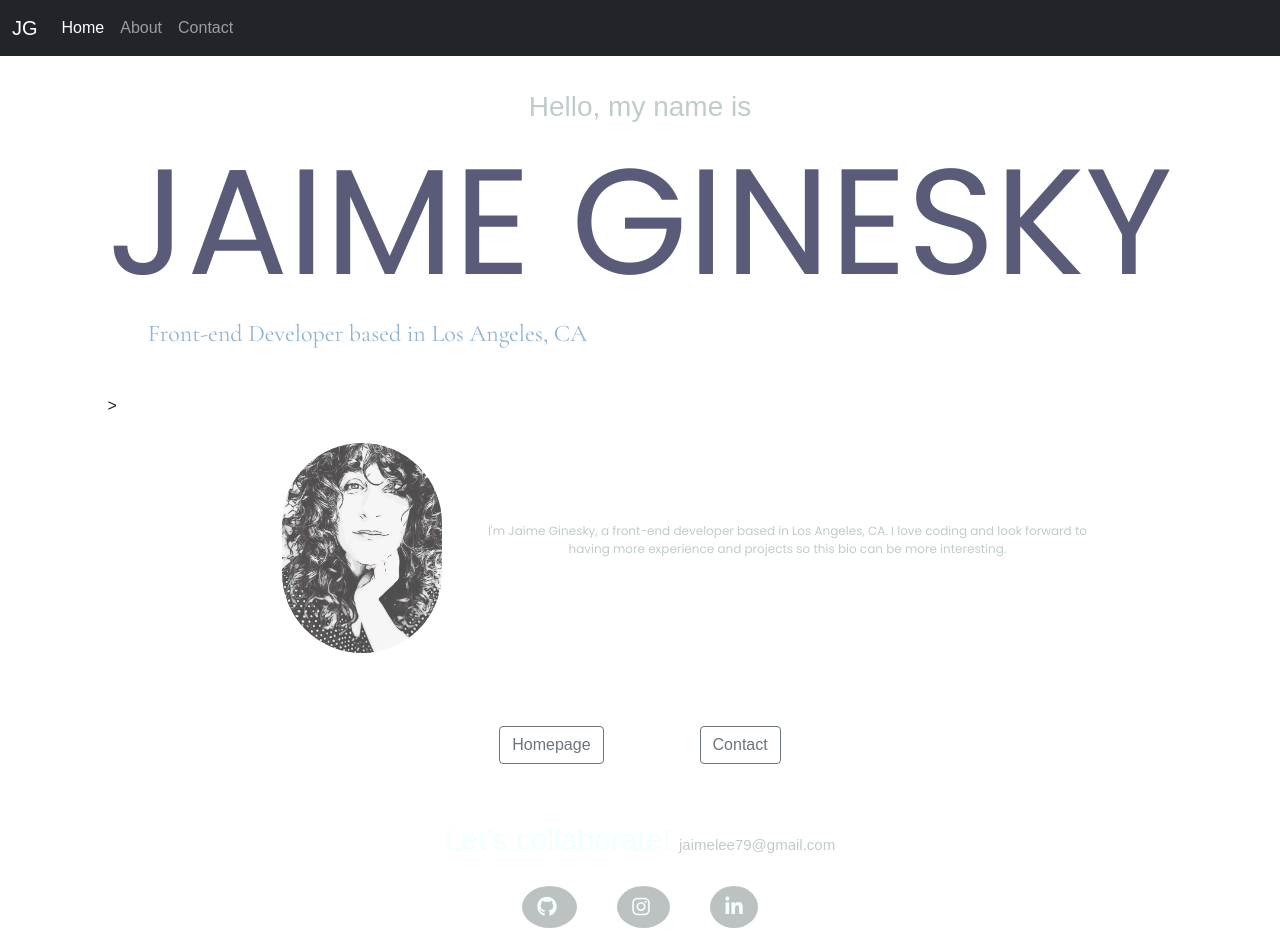
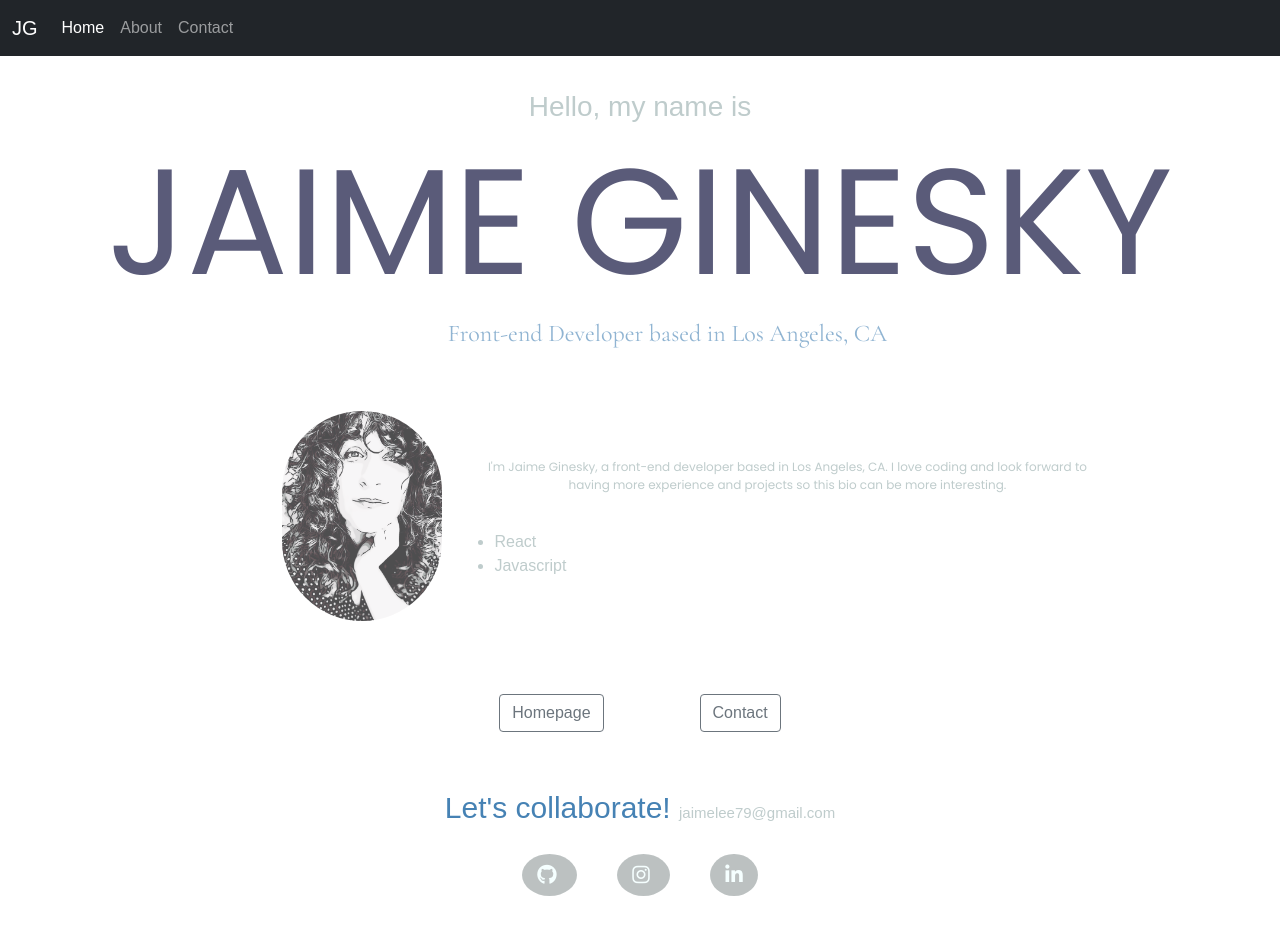
Before and after one commit to Jaime-Ginesky/Week4-portfolio, a plain HTML site: page about.html in a window 1280 px wide. After the commit the page ends 899 px from the top, so only its background shows below. Drawn offline with nearby package versions, Linux system fonts and the light colour scheme.

Commit message:
added animation to about page, changed text color

```diff
--- a/about.html
+++ b/about.html
@@ -17,8 +17,7 @@
     ></script>
     <script
       src="https://kit.fontawesome.com/bd20a5348b.js"
-      crossorigin="anonymous"
-    ></script>
+      crossorigin="anonymous"></script>
     <link rel="preconnect" href="https://fonts.googleapis.com" />
     <link rel="preconnect" href="https://fonts.gstatic.com" crossorigin />
     <link
@@ -77,10 +76,11 @@
     <div class="main-container">
       <h3 class="d-md-flex justify-content-sm-center">Hello, my name is</h3>
       <h1 class="d-md-flex justify-content-md-center mt-1">JAIME GINESKY</h1>
-      <h2 class="d-md-flex justify-content-sm-center mt-1 mb-3">
+    <div class="slide-down">
+      <h2>
         Front-end Developer based in Los Angeles, CA
       </h2>
-      >
+    </div>
       <div class="about-container">
         <div class="d-md-flex align-items-md-center">
           <div class="flex-shrink-0">
@@ -98,6 +98,11 @@
               I love coding and look forward to having more experience and
               projects so this bio can be more interesting.
             </p>
+            <ul>
+              <li>React</li>
+              <li>Javascript</li>
+
+            </ul>
           </div>
         </div>
       </div>
--- a/src/styles.css
+++ b/src/styles.css
@@ -60,7 +60,7 @@ h6 {
 footer {
   margin: 5px 0;
   text-align: center;
-  color: azure;
+  color: steelblue;
   font-size: 30px;
 }
 footer .source-link {
```
